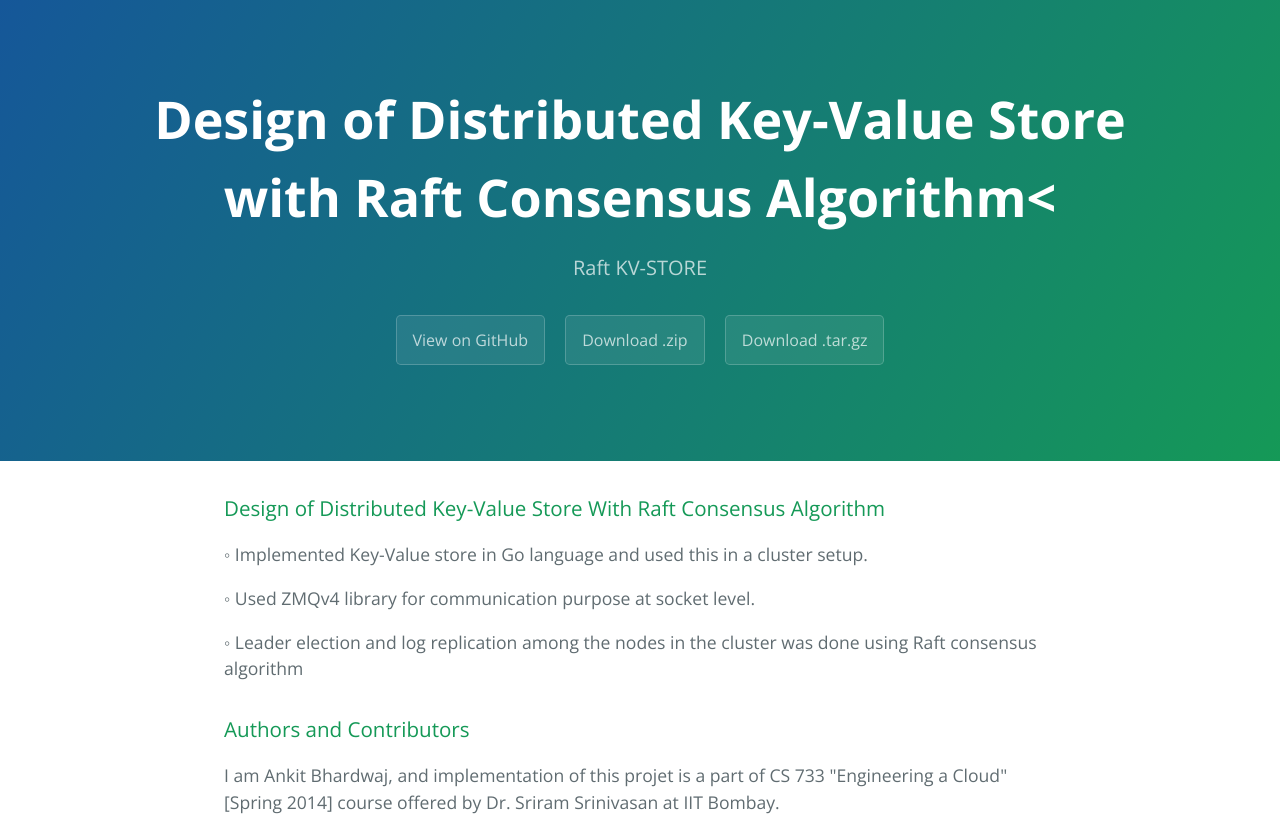
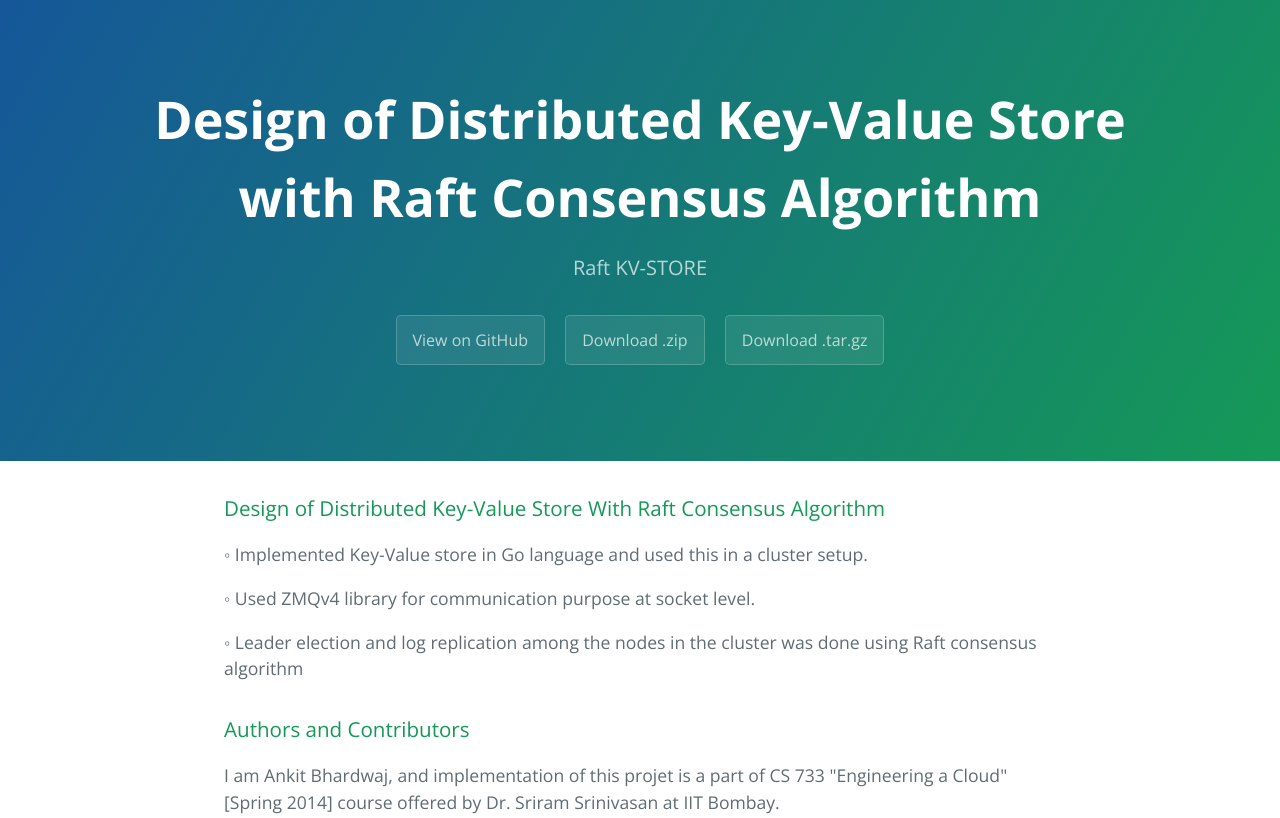
Before and after one commit to ankitbhrdwj/LogReplication, a plain HTML site: page index.html in a window 1280 px wide. Shown: the top 818 px of the page. Drawn offline with nearby package versions, Linux system fonts and the light colour scheme.

Commit message:
Update index.html

```diff
--- a/index.html
+++ b/index.html
@@ -11,7 +11,7 @@
   </head>
   <body>
     <section class="page-header">
-      <h1 class="project-name">Design of Distributed Key-Value Store with Raft Consensus Algorithm<</h1>
+      <h1 class="project-name">Design of Distributed Key-Value Store with Raft Consensus Algorithm</h1>
       <h2 class="project-tagline">Raft KV-STORE</h2>
       <a href="https://github.com/ankitbhrdwj27/LogReplication" class="btn">View on GitHub</a>
       <a href="https://github.com/ankitbhrdwj27/LogReplication/zipball/master" class="btn">Download .zip</a>
```
